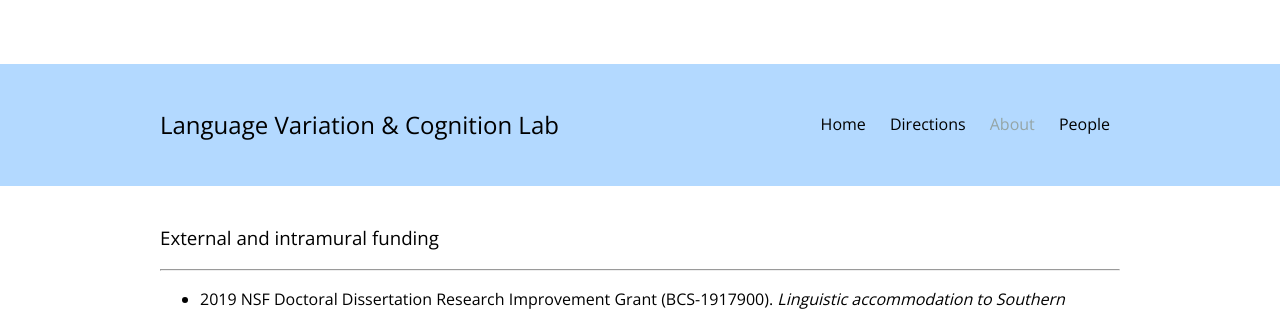
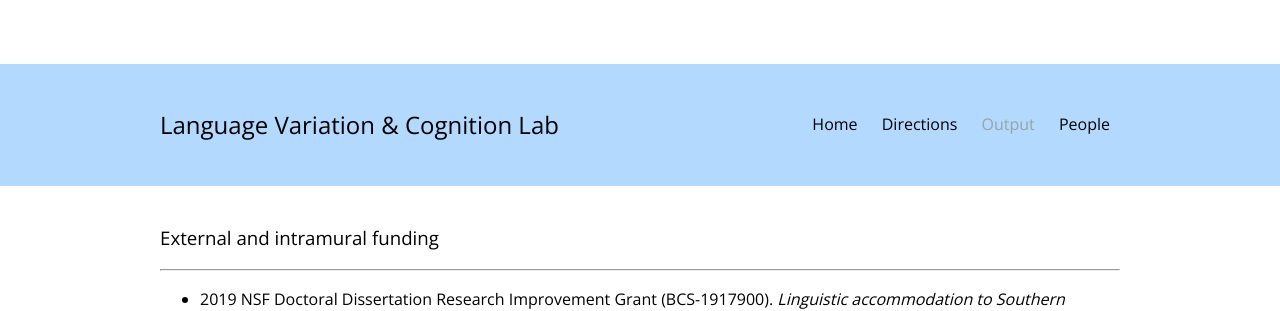
Before and after one commit to laceywade/TammingaLab.github.io, a Jekyll site: the page built from output.md, in a window 1280 px wide. Shown: the top 311 px of the page. Built offline with Jekyll 4.4.1, drawn with Linux system fonts in a browser that asks for light colours; some web fonts are replaced.

Commit message:
Update output.md

```diff
--- a/output.md
+++ b/output.md
@@ -1,8 +1,8 @@
 ---
 layout: default
-permalink: /about/
+permalink: /output/
 published: true
-title: About
+title: Output
 navigation_weight: 2
 ---
 
```
